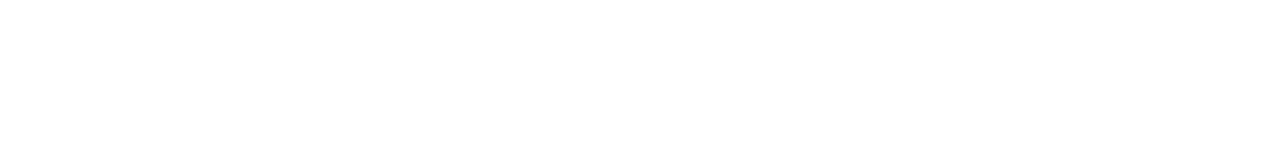
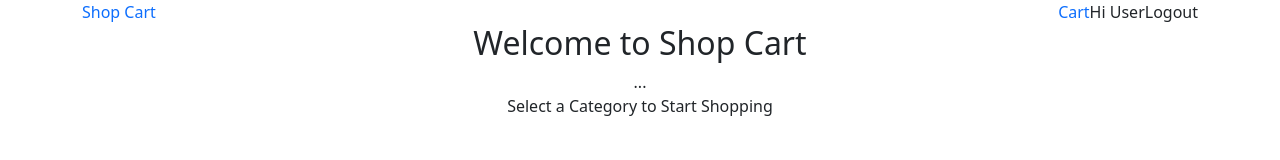
Before and after one commit to abhishek-bisht-21/E-Commerce-App, a plain HTML site: page index.html in a window 1280 px wide. Drawn offline with nearby package versions, Linux system fonts and the light colour scheme.

Commit message:
Added Basic boilerPlate for the ecommerce application"

```diff
--- a/index.html
+++ b/index.html
@@ -1,15 +1,63 @@
 <!DOCTYPE html>
 <html lang="en">
+
 <head>
 	<meta charset="UTF-8">
 	<meta name="viewport" content="width=device-width, initial-scale=1.0">
 	<title>Shop Cart</title>
+	<link href="https://cdn.jsdelivr.net/npm/bootstrap@5.3.3/dist/css/bootstrap.min.css" rel="stylesheet"
+		integrity="sha384-QWTKZyjpPEjISv5WaRU9OFeRpok6YctnYmDr5pNlyT2bRjXh0JMhjY6hW+ALEwIH"
+		crossorigin="anonymous">
+
+	<link rel="stylesheet" href="./css/common.css">
 	<link rel="stylesheet" href="./css/home.css">
 </head>
+
 <body>
 
+	<div class="homePage">
+		<!-- Header -->
+		<nav id="header">
+			<div class="container">
+				<div class="row">
+					<div class="header-wrapper d-flex justify-content-between">
+						<div class="logo d-inline-block">
+							<a href="index.html" class="text-decoration-none">Shop Cart</a>
+						</div>
 
-	<link href="https://cdn.jsdelivr.net/npm/bootstrap@5.3.3/dist/css/bootstrap.min.css" rel="stylesheet" integrity="sha384-QWTKZyjpPEjISv5WaRU9OFeRpok6YctnYmDr5pNlyT2bRjXh0JMhjY6hW+ALEwIH" crossorigin="anonymous">
-	<script src="https://cdn.jsdelivr.net/npm/bootstrap@5.3.3/dist/js/bootstrap.bundle.min.js" integrity="sha384-YvpcrYf0tY3lHB60NNkmXc5s9fDVZLESaAA55NDzOxhy9GkcIdslK1eN7N6jIeHz" crossorigin="anonymous"></script>
+						<div class="user-actions flex-row d-flex">
+							<a href="cart.html" class="text-decoration-none">Cart</a>
+							<div class="user-intro" id="userIntro">Hi User</div>
+							<div class="logout-btn" id="logoutBtn">Logout</div>
+						</div>
+					</div>
+				</div>
+			</div>
+		</nav>
+
+
+		<!-- Main Content -->
+
+		<div class="container">
+			<div class="row">
+				<h2 class="home-title text-center">Welcome to Shop Cart</h2>
+				<div class="category-list d-flex flex-row justify-content-center align-items-center" id="categoryList">
+					...
+				</div>
+
+				<div class="category-title text-center">
+					Select a Category to Start Shopping
+				</div>
+			</div>
+		</div>
+	</div>
+
+
+
+
+	<script src="https://cdn.jsdelivr.net/npm/bootstrap@5.3.3/dist/js/bootstrap.bundle.min.js"
+		integrity="sha384-YvpcrYf0tY3lHB60NNkmXc5s9fDVZLESaAA55NDzOxhy9GkcIdslK1eN7N6jIeHz"
+		crossorigin="anonymous"></script>
 </body>
+
 </html>
```
Also changed, not shown: css/common.css (added).
